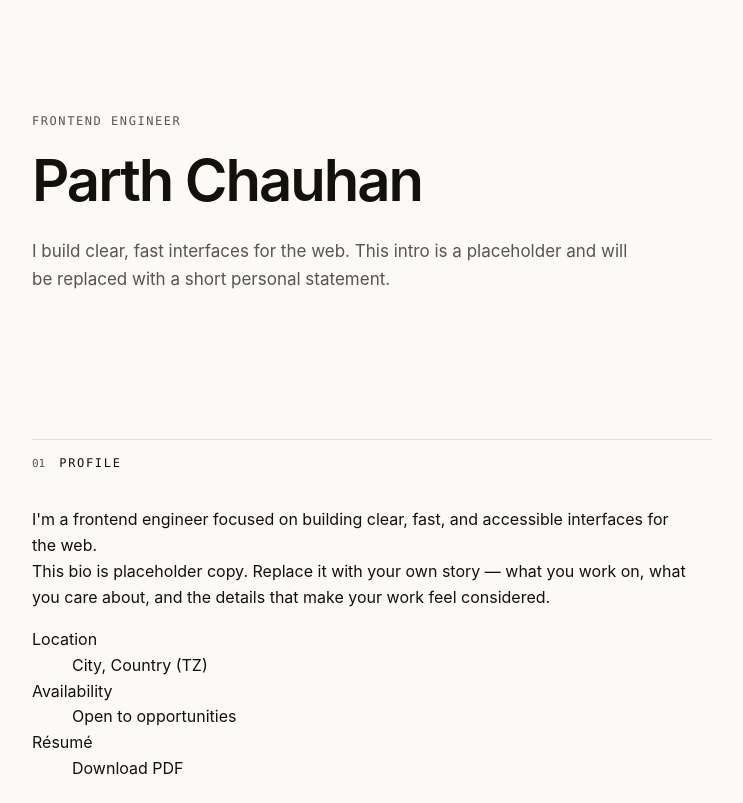
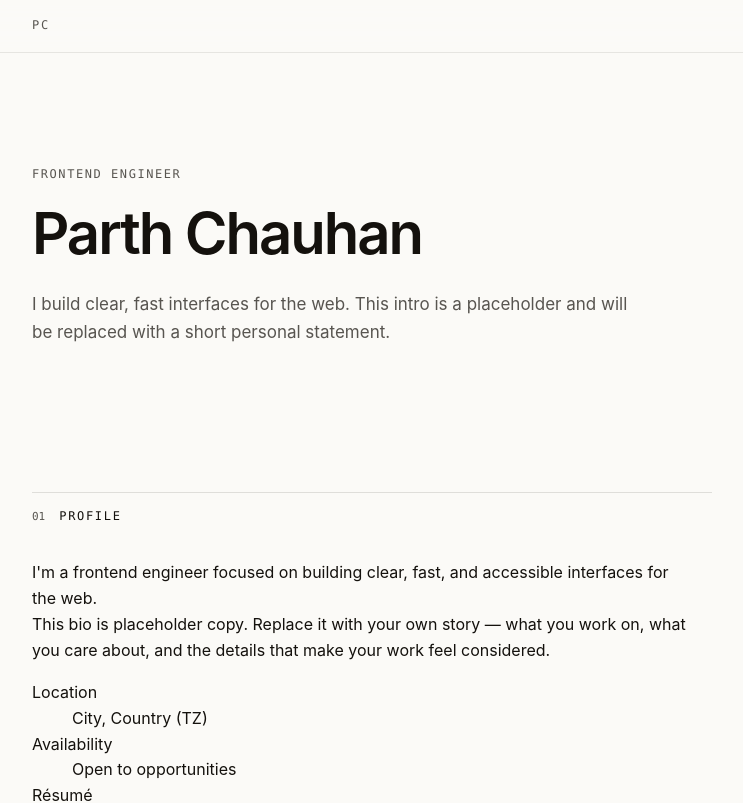
Before and after one commit to parth-p-chauhan/parth-p-chauhan.github.io, a Next.js app: page / in a window 1280 px wide. Shown: the top 803 px of the page, without its empty margins (268-1011 px from the left). Built offline with nearby package versions, Linux system fonts and the light colour scheme.

Commit message:
feat: add site header and skip link

```diff
--- /dev/null
+++ b/src/components/SiteHeader.tsx
@@ -0,0 +1,17 @@
+import type { Brand } from "@/lib/content";
+
+interface SiteHeaderProps {
+  brand: Brand;
+}
+
+export function SiteHeader({ brand }: SiteHeaderProps) {
+  return (
+    <header className="siteHead">
+      <div className="container siteHeadInner">
+        <a className="brand" href="#main" aria-label={brand.ariaLabel}>
+          {brand.initials}
+        </a>
+      </div>
+    </header>
+  );
+}
--- /dev/null
+++ b/src/components/SkipLink.tsx
@@ -0,0 +1,7 @@
+export function SkipLink() {
+  return (
+    <a className="skip" href="#main">
+      Skip to content
+    </a>
+  );
+}
--- a/src/pages/index.tsx
+++ b/src/pages/index.tsx
@@ -3,6 +3,8 @@ import Head from "next/head";
 
 import { Section } from "@/components/Section";
 import { SiteFooter } from "@/components/SiteFooter";
+import { SiteHeader } from "@/components/SiteHeader";
+import { SkipLink } from "@/components/SkipLink";
 import { loadContent, type LoadedContent } from "@/lib/content";
 
 interface HomeProps extends LoadedContent {
@@ -27,7 +29,10 @@ export default function Home({ content, profileHtml, year }: HomeProps) {
         <meta name="viewport" content="width=device-width, initial-scale=1" />
       </Head>
 
-      <main id="main">
+      <SkipLink />
+      <SiteHeader brand={content.brand} />
+
+      <main id="main" tabIndex={-1}>
         <section className="hero" aria-labelledby="hero-title">
           <div className="container">
             <p className="kicker">{content.hero.kicker}</p>
--- a/src/styles/globals.css
+++ b/src/styles/globals.css
@@ -127,6 +127,54 @@ h3 {
   padding-inline: var(--gutter);
 }
 
+.skip {
+  position: fixed;
+  top: 10px;
+  left: 10px;
+  z-index: 100;
+  padding: 10px 14px;
+  background: var(--fg);
+  color: var(--bg);
+  border-radius: var(--radius);
+  font-size: 14px;
+  transform: translateY(-160%);
+}
+
+.skip:focus {
+  transform: translateY(0);
+}
+
+.siteHead {
+  position: sticky;
+  top: 0;
+  z-index: 20;
+  background: var(--bg);
+  background: color-mix(in oklch, var(--bg) 88%, transparent);
+  -webkit-backdrop-filter: blur(14px);
+  backdrop-filter: blur(14px);
+  border-bottom: 1px solid color-mix(in oklch, var(--border) 75%, transparent);
+}
+
+.siteHeadInner {
+  display: flex;
+  align-items: center;
+  justify-content: space-between;
+  min-height: 52px;
+}
+
+.brand {
+  font-family: var(--font-mono);
+  font-size: 12px;
+  font-weight: 500;
+  letter-spacing: 0.14em;
+  color: var(--muted);
+  transition: color 0.15s ease;
+}
+
+.brand:hover {
+  color: var(--fg);
+}
+
 .hero {
   padding-block: clamp(72px, 12vw, 112px) clamp(56px, 9vw, 84px);
 }
```
